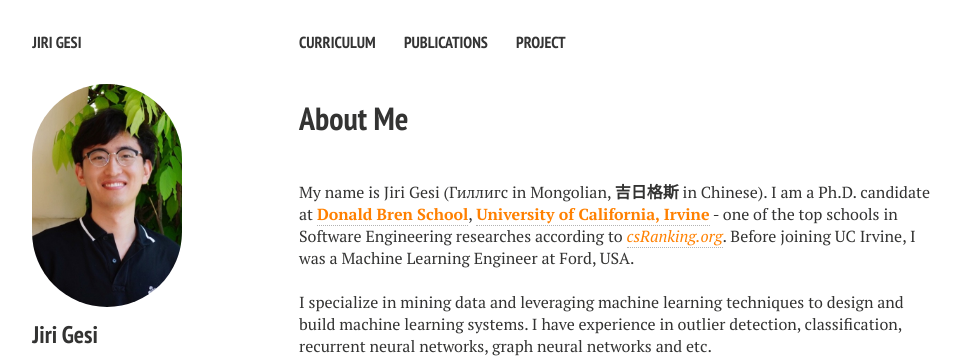
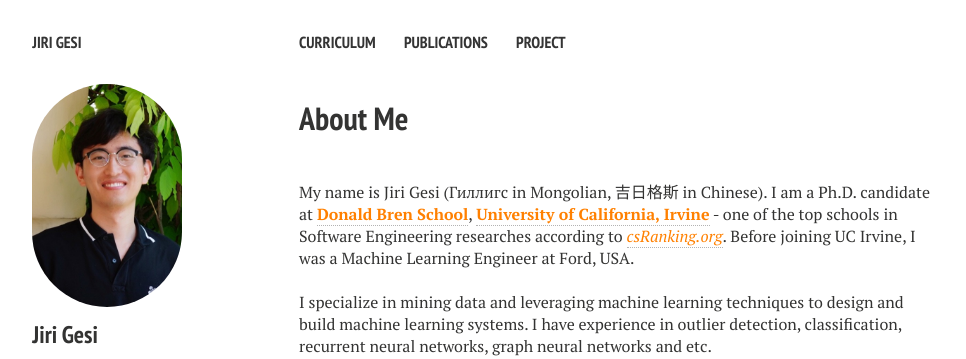
Before and after one commit to Jirigesi/Jirigesi.github.io, a Jekyll site: the page built from index.md, in a window 1280 px wide. Shown: the top 359 px of the page, without its empty margins (21-987 px from the left). Built offline with Jekyll 4.4.1, drawn with Linux system fonts in a browser that asks for light colours; nearby versions of some CDN libraries; comment, search, counter and statistics services are not loaded.

Commit message:
Update index.md

```diff
--- a/index.md
+++ b/index.md
@@ -8,7 +8,7 @@ tags: [Jekyll, theme, responsive, blog, template]
 
 <br />
 
-My name is Jiri Gesi (Гиллигс in Mongolian, **吉日格斯** in Chinese). I am a Ph.D. candidate at <a style="color:rgb(255,128,0)">**Donald Bren School**</a>,  <a style="color:rgb(255,128,0)">**University of California, Irvine**</a> - one of the top schools in Software Engineering researches according to <a href="http://csrankings.org/#/index?soft&us" style="color:rgb(255,128,0)">*csRanking.org*</a>. Before joining UC Irvine, I was a Machine Learning Engineer at Ford, USA.
+My name is Jiri Gesi (Гиллигс in Mongolian, 吉日格斯 in Chinese). I am a Ph.D. candidate at <a style="color:rgb(255,128,0)">**Donald Bren School**</a>,  <a style="color:rgb(255,128,0)">**University of California, Irvine**</a> - one of the top schools in Software Engineering researches according to <a href="http://csrankings.org/#/index?soft&us" style="color:rgb(255,128,0)">*csRanking.org*</a>. Before joining UC Irvine, I was a Machine Learning Engineer at Ford, USA.
 
 <br />
 
```
